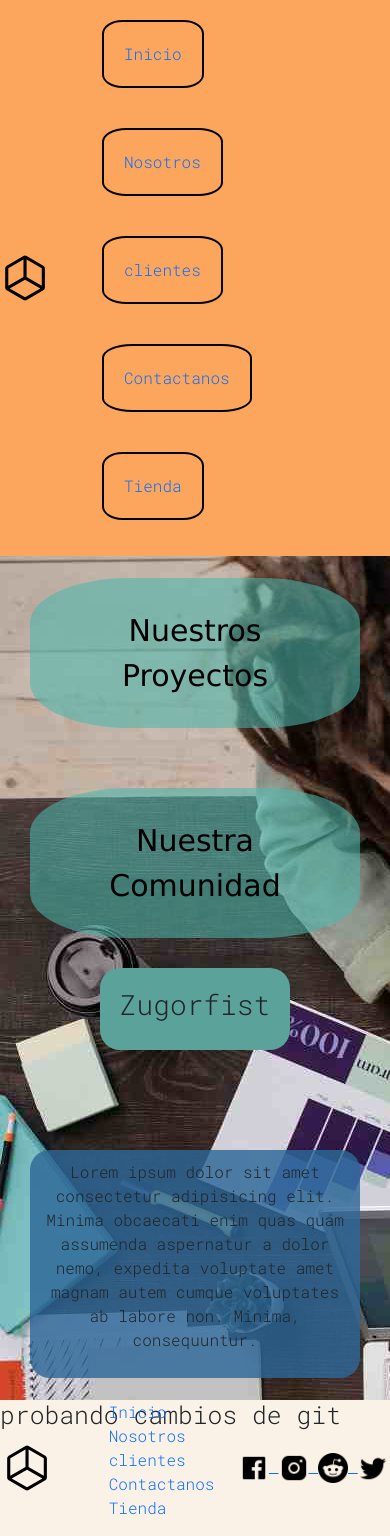
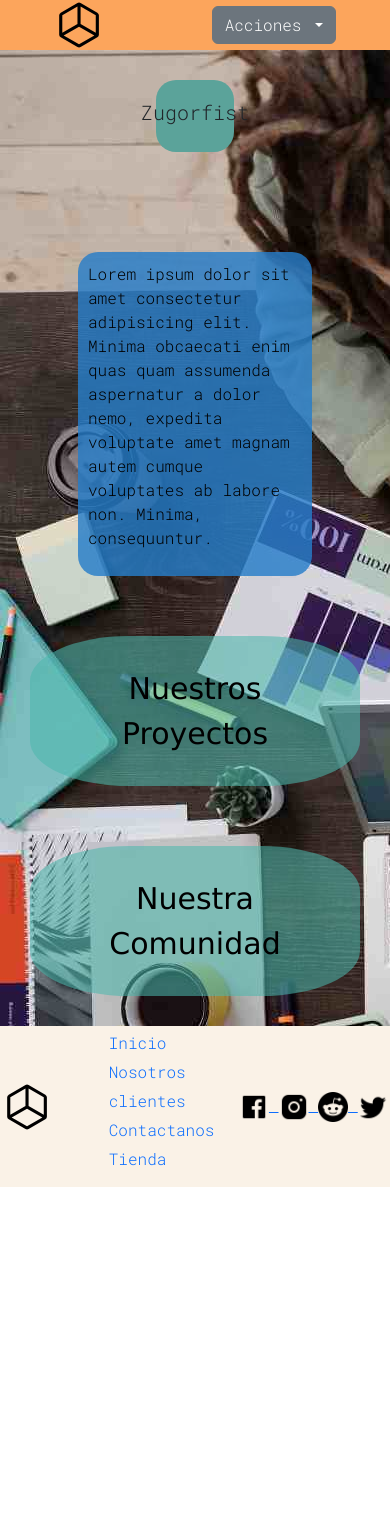
Before and after one commit to juliparedes1/EntregaFinal-ParedesJulian, a plain HTML site: page index.html in a window 390 px wide. After the commit the page ends 1187 px from the top, so only its background shows below. Drawn offline with nearby package versions, Linux system fonts and the light colour scheme.

Commit message:
modificaciones para 2da preentrega

```diff
--- a/css/style.css
+++ b/css/style.css
@@ -6,7 +6,7 @@
     box-sizing: border-box;
     margin: 0;
     padding: 0;
-    font-family: 'Oswald', sans-serif;
+
 font-family: 'Roboto Mono', monospace;
 
 }
@@ -49,11 +49,15 @@ header nav ul  :hover{
 /*============================= MAIN============*/
 
 main{
-    height: 100vh;
+    min-height: 100vh;
 }
-#mainIndex{
+.mainIndex{
     background-image: url(/images/banner.jpg);
     background-repeat: no-repeat;
+}
+
+.container-fluid{
+    display: none;
 }
 
 .mainButtons{
@@ -64,7 +68,6 @@ main{
     justify-content: center;
     flex-direction: column;
     height: 100%;
-
 }
 
 .mainButtons_links{
@@ -81,31 +84,78 @@ main{
     background-color: rgb(143, 130, 238);
 }
 
+.dropdown{
+    display: none;
+}
 
 .mainButtons_links a {
     color: rgb(0, 0, 0);
     font-size: 30px;
     font-family: Verdana, Geneva, Tahoma, sans-serif;
     text-decoration: none;
+}
+
+.tituloYParrafo{
+    display: flex;
+    justify-content: center;
+    align-items: center;
+    flex-direction: column;
+}
+
+.titulo{
+    background-color: #5ba39a;
+    width: 20%;
+    border-radius: 20px;
+    padding: 20px;
+    margin-top: 30px;
+
+}
+
+.titulo-h1{
+    display: flex;
+    justify-content: center;
+
+}
+
+.mainButtons_parrafo{
+    background-color: rgba(38, 126, 202, 0.814);
+    border-radius: 20px;
+    padding: 10px;
+    margin: 100px 30px 30px 30px;
+    width: 60%;
+    color: rgb(0, 0, 0);
+}
+/*=================== MEDIAQueries =====================*/
+
+@media (max-width:768px){
+    .titulo-h1 {
+        font-size: 20px;
+    }
+
+    .dropdown{
+        display: contents;
+    }
+
+    nav{
+        display: none
+    }
+
+
+
+
+
+
+
 
 
 }
 
-.titulo{
-    background-color: #5ba39a;
-    width: 20;
-    border-radius: 20px;
-    padding: 20px;
-
-}
 
 
-.mainButtons_parrafo{
-    background-color: rgba(46, 103, 152, 0.814);
-    border-radius: 20px;
-    padding: 10px;
-    margin: 100px 30px 30px 30px;
-}
+
+
+
+
 
 /*============================= FOOTER============*/
 
@@ -128,7 +178,15 @@ footer div {
 
 footer ul li {
     display: block;
+    margin-top: 5px;
 }
+
+footer ul li:hover{
+    background-color: rgb(143, 130, 238) ;
+    border-radius: 10px;
+    transition: 300ms;
+}
+
 
 .Redes{
     width: 30px;
--- a/index.html
+++ b/index.html
@@ -4,7 +4,8 @@
 <head>
     <meta charset="UTF-8">
     <meta name="viewport" content="width=device-width, initial-scale=1.0">
-    <link href="https://cdn.jsdelivr.net/npm/bootstrap@5.3.2/dist/css/bootstrap.min.css" rel="stylesheet" integrity="sha384-T3c6CoIi6uLrA9TneNEoa7RxnatzjcDSCmG1MXxSR1GAsXEV/Dwwykc2MPK8M2HN" crossorigin="anonymous">
+    <link href="https://cdn.jsdelivr.net/npm/bootstrap@5.3.2/dist/css/bootstrap.min.css" rel="stylesheet"
+        integrity="sha384-T3c6CoIi6uLrA9TneNEoa7RxnatzjcDSCmG1MXxSR1GAsXEV/Dwwykc2MPK8M2HN" crossorigin="anonymous">
     <title>Primera Entrega Julian Paredes</title>
     <link rel="stylesheet" href="css/style.css">
 </head>
@@ -13,6 +14,19 @@
     <header>
         <div>
             <a href="/index.html"><img src="images/icon.svg" alt="logo" class="logo"></a>
+        </div>
+        <div class="dropdown">
+            <button class="btn btn-secondary dropdown-toggle" type="button" data-bs-toggle="dropdown"
+                aria-expanded="false">
+                Acciones
+            </button>
+            <ul class="dropdown-menu">
+                <li><a class="dropdown-item" href="#">Inicio</a></li>
+                <li><a class="dropdown-item" href="pages/contactanos.html">Contactanos</a></li>
+                <li><a class="dropdown-item" href="pages/clientes.html">Clientes</a></li>
+                <li><a class="dropdown-item" href="pages/nosotros.html">Nosotros</a></li>
+                <li><a class="dropdown-item" href="pages/tiendaNueva.html">Tienda</a></li>
+            </ul>
         </div>
         <nav>
             <ul>
@@ -24,27 +38,29 @@
             </ul>
         </nav>
     </header>
-    <main id="mainIndex">
-        <section class="mainButtons">
-            <article class="mainButtons_links">
-                <a href="#">Nuestros Proyectos</a>
+    <main class="mainIndex">
+        <section>
+            <article class="tituloYParrafo">
+                <div class="titulo">
+                    <h1 class="titulo-h1 ">
+                        Zugorfist
+                    </h1>
+                </div>
+                <div class="mainButtons_parrafo">
+                    <p>Lorem ipsum dolor sit amet consectetur adipisicing elit. Minima obcaecati enim quas quam
+                        assumenda
+                        aspernatur a dolor nemo, expedita voluptate amet magnam autem cumque voluptates ab labore non.
+                        Minima, consequuntur.</p>
+                </div>
             </article>
-            <article class="mainButtons_links">
-                <a href="#">Nuestra Comunidad</a>
+            <article class="mainButtons">
+                <div class="mainButtons_links">
+                    <a href="#">Nuestros Proyectos</a>
+                </div>
+                <div class="mainButtons_links">
+                    <a href="#">Nuestra Comunidad</a>
+                </div>
             </article>
-            <article class="titulo">
-                <h1 class="titulo-h1 ">Zugorfist</h1>
-            </article>
-            <article class="mainButtons_parrafo">
-                <p>Lorem ipsum dolor sit amet consectetur adipisicing elit. Minima obcaecati enim quas quam assumenda
-                    aspernatur a dolor nemo, expedita voluptate amet magnam autem cumque voluptates ab labore non.
-                    Minima, consequuntur.</p>
-            </article>
-        </section>
-        <section>
-            <div>
-                <h2>probando cambios de git</h2>
-            </div>
         </section>
     </main>
 
@@ -77,7 +93,9 @@
         </div>
     </footer>
 
-    <script src="https://cdn.jsdelivr.net/npm/bootstrap@5.3.2/dist/js/bootstrap.bundle.min.js" integrity="sha384-C6RzsynM9kWDrMNeT87bh95OGNyZPhcTNXj1NW7RuBCsyN/o0jlpcV8Qyq46cDfL" crossorigin="anonymous"></script>
+    <script src="https://cdn.jsdelivr.net/npm/bootstrap@5.3.2/dist/js/bootstrap.bundle.min.js"
+        integrity="sha384-C6RzsynM9kWDrMNeT87bh95OGNyZPhcTNXj1NW7RuBCsyN/o0jlpcV8Qyq46cDfL"
+        crossorigin="anonymous"></script>
 </body>
 
 </html>
```
Also changed, not shown: pages/clientes.html (+13 -0 lines), pages/contactanos.html (+19 -0 lines), pages/nosotros.html (+19 -1 lines), pages/tiendaNueva.html (+18 -1 lines).
